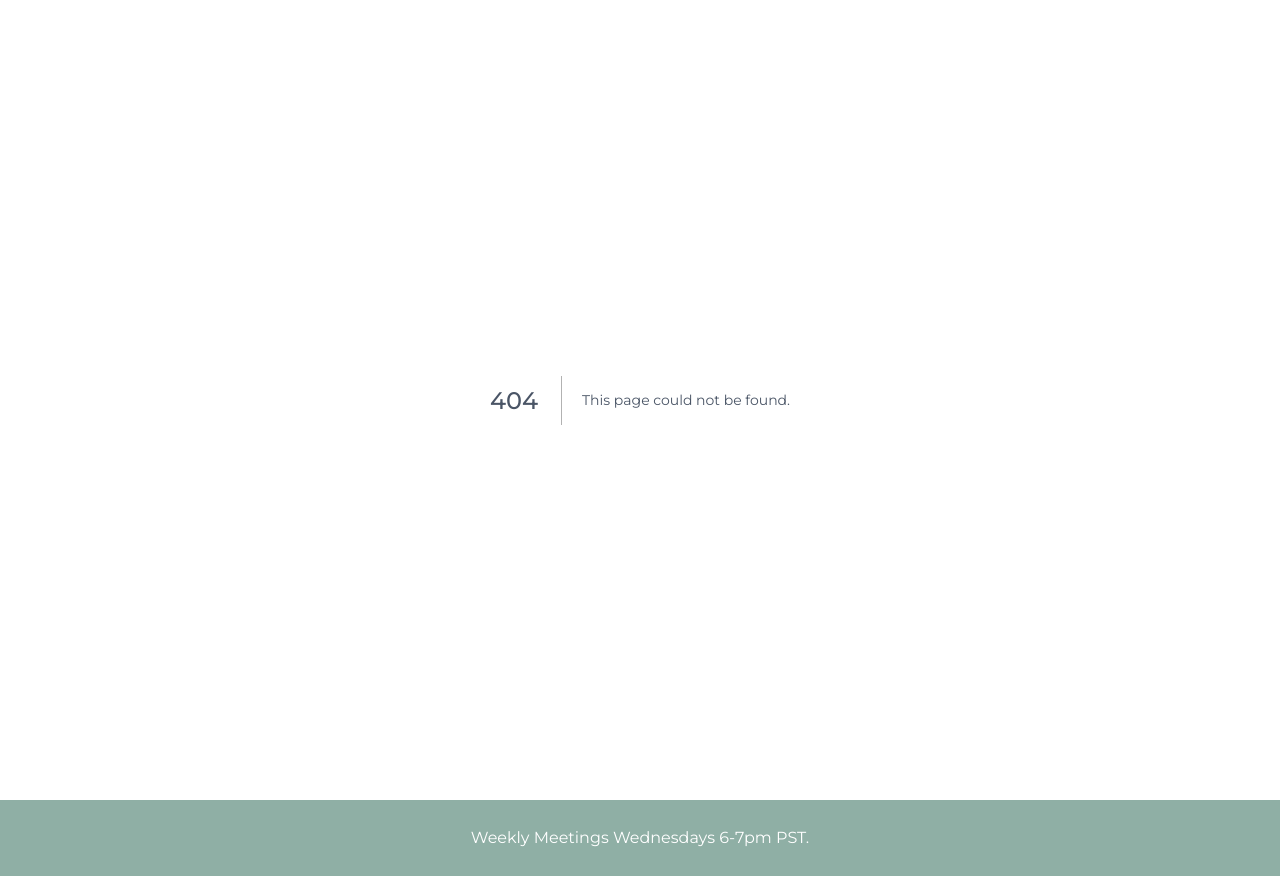
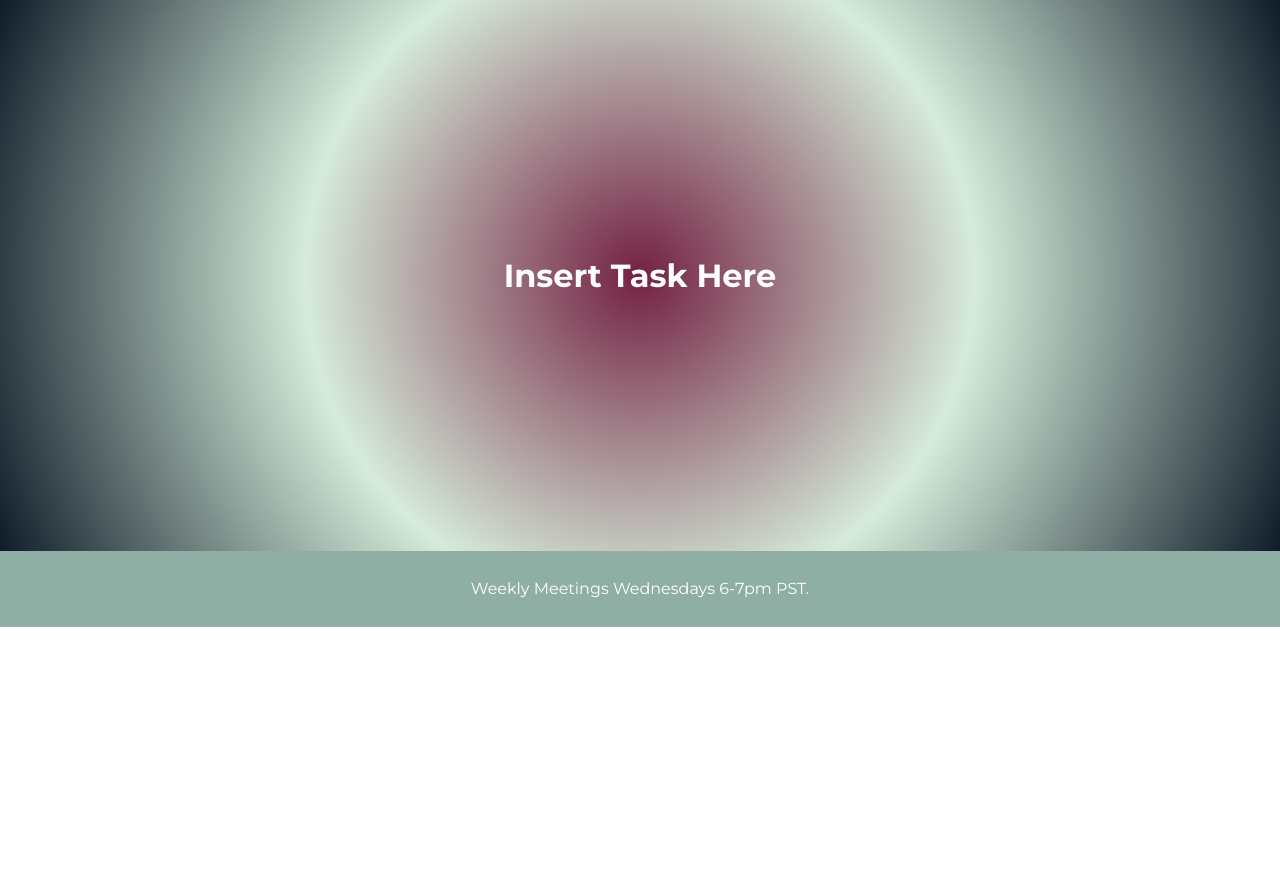
Before and after one commit to include-davis/Leads-Training-2025, a Next.js app: page /caroursel_task in a window 1280 px wide. Before the commit this address had no page. After the commit the page ends 800 px from the top, so only its background shows below. Built offline with nearby package versions, Linux system fonts and the light colour scheme.

Commit message:
created opy of example

```diff
--- /dev/null
+++ b/app/(pages)/caroursel_task/page.jsx
@@ -0,0 +1,11 @@
+import styles from './task_example.module.scss';
+
+export default function Task() {
+  return (
+    <main>
+      <div className={styles.container}>
+        <h1>Insert Task Here</h1>
+      </div>
+    </main>
+  );
+}
--- /dev/null
+++ b/app/(pages)/caroursel_task/task_example.module.scss
@@ -0,0 +1,11 @@
+.container {
+    background: #732142;
+    background: radial-gradient(circle,rgba(115, 33, 66, 1) 0%, rgba(213, 235, 218, 1) 48%, rgba(15, 28, 41, 1) 100%);
+    color: white;
+    text-align: center;
+    padding: 20% 10%;
+
+    h1 {
+        color: white;
+    }
+}
--- a/app/(pages)/page.jsx
+++ b/app/(pages)/page.jsx
@@ -1,5 +1,6 @@
 import Link from 'next/link';
 import styles from './page.module.scss';
+
 
 const days = [
   { day: 1, title: 'Task 1', description: 'Add task description here.', url: '/task_example' },
```
